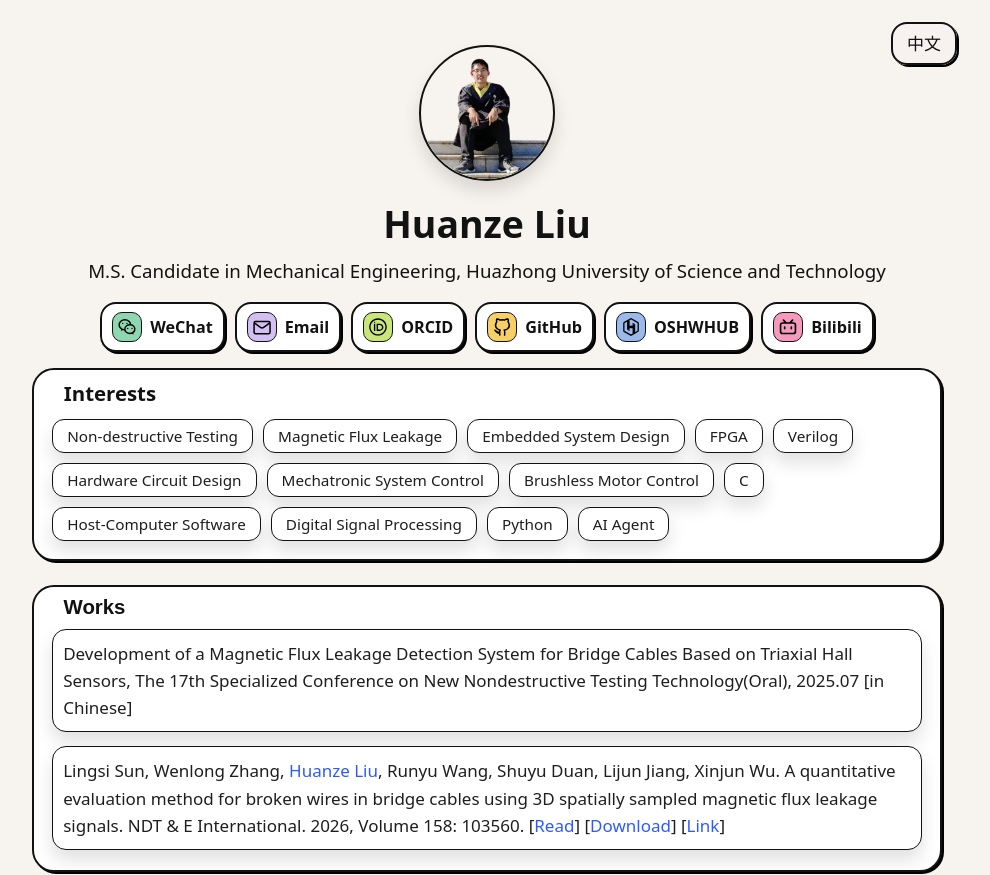
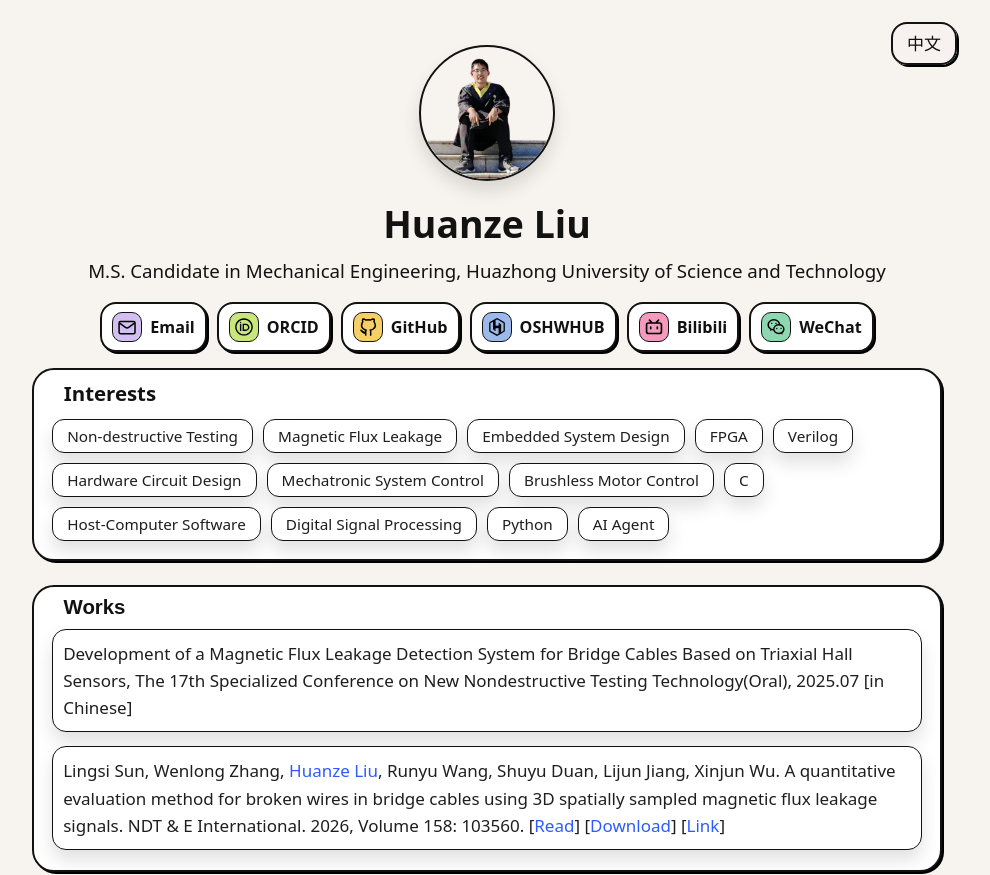
Before and after one commit to gone1724/academic-pages, a plain HTML site: page index.html in a window 1280 px wide. Shown: the top 875 px of the page, without its empty margins (153-1143 px from the left). Drawn offline with Linux system fonts and the light colour scheme; a web font is replaced by a local one.

Commit message:
fix: 修复社交链接的选择器，确保微信灯箱效果正常

```diff
--- a/css/components/dashboard.css
+++ b/css/components/dashboard.css
@@ -66,7 +66,7 @@
 .social-item[href*="github.com"] { order: 3; }
 .social-item.oshwhub { order: 4; }
 .social-item[href*="bilibili.com"] { order: 5; }
-.social-item[href*="QRcode"], .social-item[href="#lightbox-wechat"] { order: 6; }
+.social-item[href*="QRcode"], .social-item[for="lightbox-wechat"] { order: 6; }
 /* Hide legacy Contact section (header + rows) */
 h2:has(+ .contact-row) { display: none !important; }
 .contact-row { display: none !important; }
```
